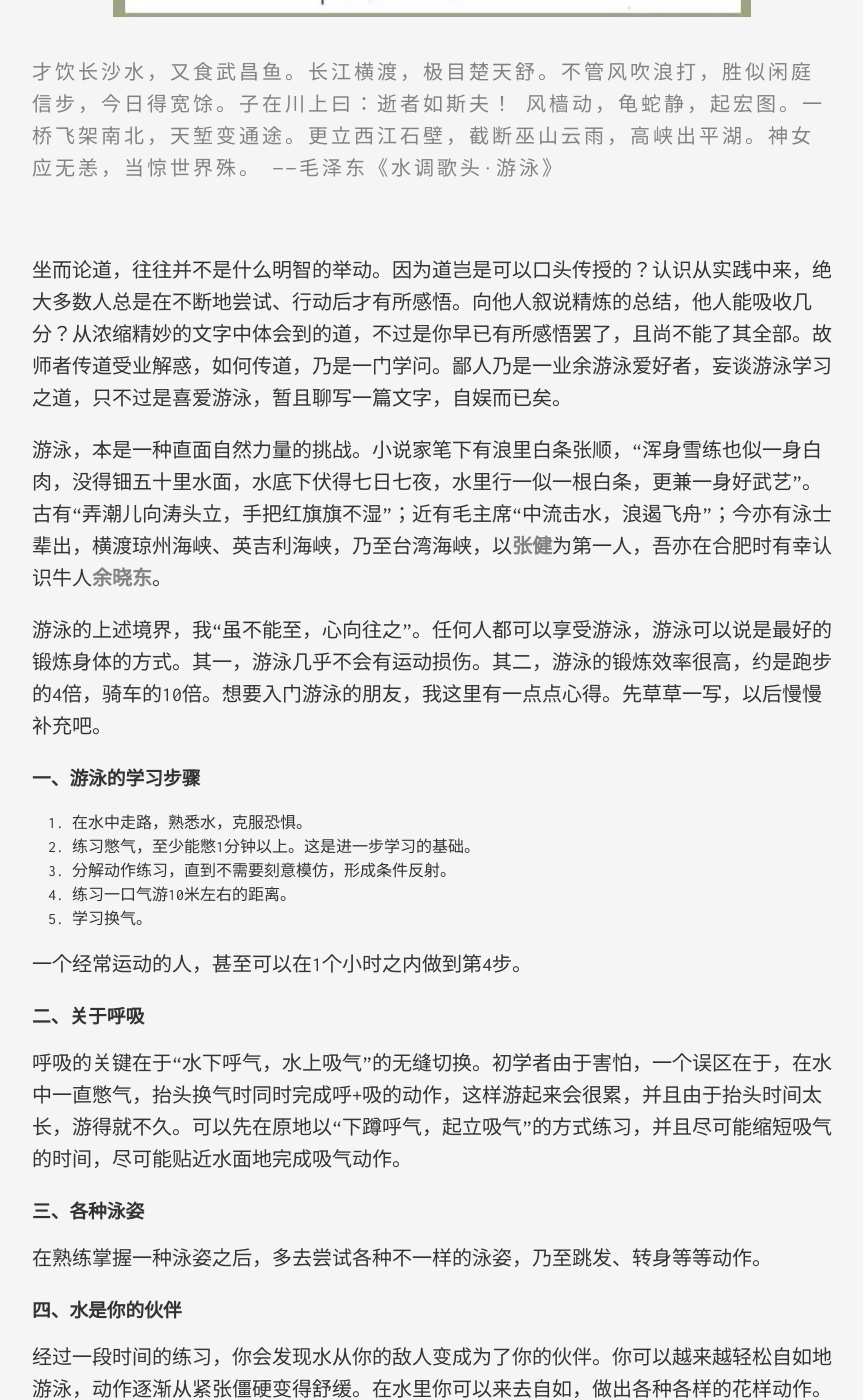
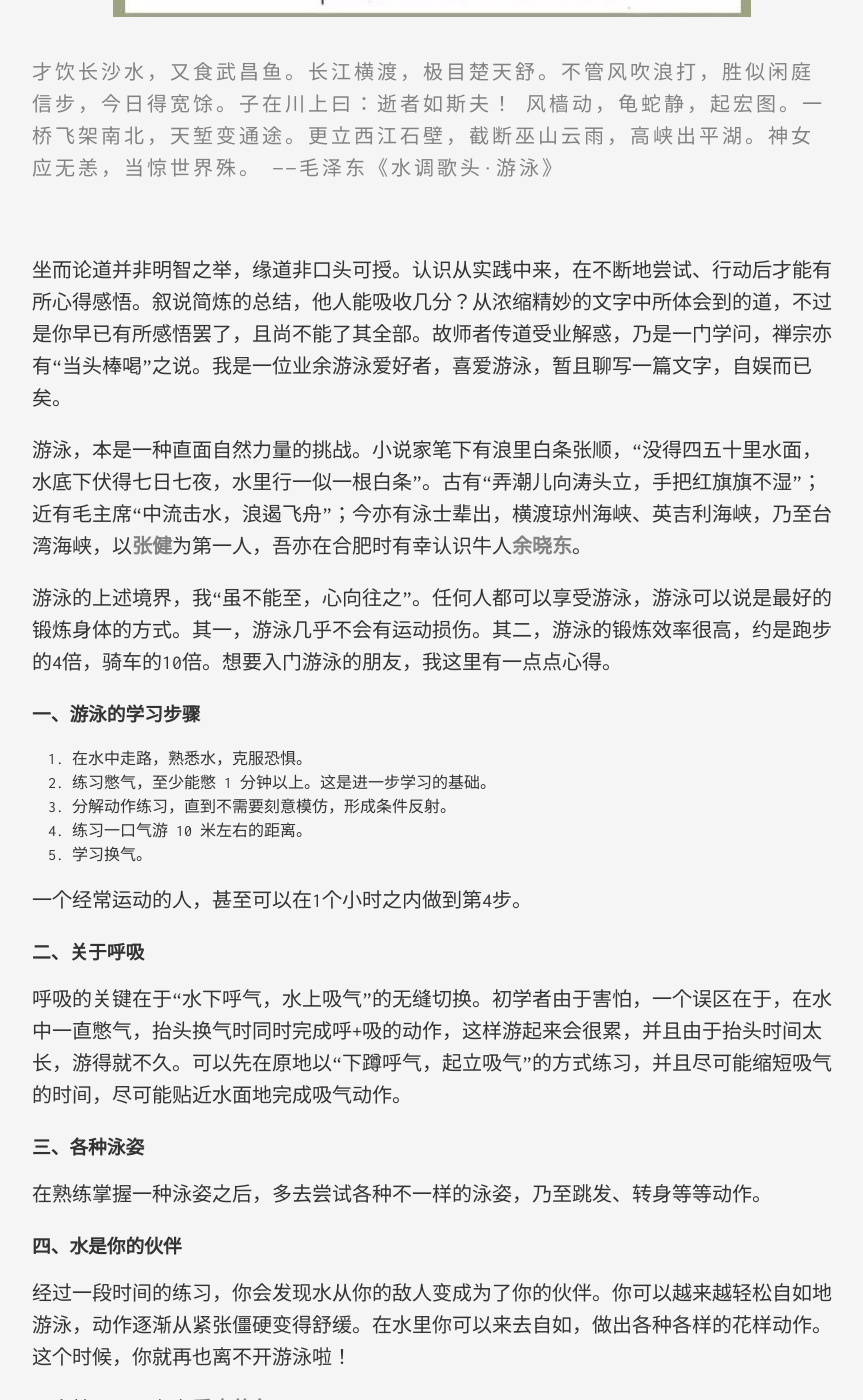
Before and after one commit to vainPointer/vainPointer.github.io, a Jekyll site: the page built from _posts/2018-04-11-the-beginners-swimming-guide.markdown, in a window 1280 px wide and 1400 px high, scrolled down 788 px. Shown: the whole window, without its empty margins (208-1071 px from the left). Built offline with Jekyll 4.4.1, drawn with Linux system fonts in a browser that asks for light colours.

Commit message:
The beginner's swimming guide

```diff
--- a/_posts/2018-04-11-the-beginners-swimming-guide.markdown
+++ b/_posts/2018-04-11-the-beginners-swimming-guide.markdown
@@ -14,18 +14,18 @@ categories: [hobby]
 >
 > ——毛泽东《水调歌头·游泳》
 
-坐而论道，往往并不是什么明智的举动。因为道岂是可以口头传授的？认识从实践中来，绝大多数人总是在不断地尝试、行动后才有所感悟。向他人叙说精炼的总结，他人能吸收几分？从浓缩精妙的文字中体会到的道，不过是你早已有所感悟罢了，且尚不能了其全部。故师者传道受业解惑，如何传道，乃是一门学问。鄙人乃是一业余游泳爱好者，妄谈游泳学习之道，只不过是喜爱游泳，暂且聊写一篇文字，自娱而已矣。
+坐而论道并非明智之举，缘道非口头可授。认识从实践中来，在不断地尝试、行动后才能有所心得感悟。叙说简炼的总结，他人能吸收几分？从浓缩精妙的文字中所体会到的道，不过是你早已有所感悟罢了，且尚不能了其全部。故师者传道受业解惑，乃是一门学问，禅宗亦有“当头棒喝”之说。我是一位业余游泳爱好者，喜爱游泳，暂且聊写一篇文字，自娱而已矣。
 
-游泳，本是一种直面自然力量的挑战。小说家笔下有浪里白条张顺，“浑身雪练也似一身白肉，没得钿五十里水面，水底下伏得七日七夜，水里行一似一根白条，更兼一身好武艺”。古有“弄潮儿向涛头立，手把红旗旗不湿”；近有毛主席“中流击水，浪遏飞舟”；今亦有泳士辈出，横渡琼州海峡、英吉利海峡，乃至台湾海峡，以[张健](https://baike.baidu.com/item/%E5%BC%A0%E5%81%A5/1600)为第一人，吾亦在合肥时有幸认识牛人[余晓东](http://www.sohu.com/a/151092627_391402)。
+游泳，本是一种直面自然力量的挑战。小说家笔下有浪里白条张顺，“没得四五十里水面，水底下伏得七日七夜，水里行一似一根白条”。古有“弄潮儿向涛头立，手把红旗旗不湿”；近有毛主席“中流击水，浪遏飞舟”；今亦有泳士辈出，横渡琼州海峡、英吉利海峡，乃至台湾海峡，以[张健](https://baike.baidu.com/item/%E5%BC%A0%E5%81%A5/1600)为第一人，吾亦在合肥时有幸认识牛人[余晓东](http://www.sohu.com/a/151092627_391402)。
 
-游泳的上述境界，我“虽不能至，心向往之”。任何人都可以享受游泳，游泳可以说是最好的锻炼身体的方式。其一，游泳几乎不会有运动损伤。其二，游泳的锻炼效率很高，约是跑步的4倍，骑车的10倍。想要入门游泳的朋友，我这里有一点点心得。先草草一写，以后慢慢补充吧。
+游泳的上述境界，我“虽不能至，心向往之”。任何人都可以享受游泳，游泳可以说是最好的锻炼身体的方式。其一，游泳几乎不会有运动损伤。其二，游泳的锻炼效率很高，约是跑步的4倍，骑车的10倍。想要入门游泳的朋友，我这里有一点点心得。
 
 ### 一、游泳的学习步骤
 
 1. 在水中走路，熟悉水，克服恐惧。
-2. 练习憋气，至少能憋1分钟以上。这是进一步学习的基础。
+2. 练习憋气，至少能憋 1 分钟以上。这是进一步学习的基础。
 3. 分解动作练习，直到不需要刻意模仿，形成条件反射。
-4. 练习一口气游10米左右的距离。
+4. 练习一口气游 10 米左右的距离。
 5. 学习换气。
 
 一个经常运动的人，甚至可以在1个小时之内做到第4步。
@@ -42,5 +42,4 @@ categories: [hobby]
 
 经过一段时间的练习，你会发现水从你的敌人变成为了你的伙伴。你可以越来越轻松自如地游泳，动作逐渐从紧张僵硬变得舒缓。在水里你可以来去自如，做出各种各样的花样动作。这个时候，你就再也离不开游泳啦！
 
-
 更多技巧可以参考[爱水的鱼](https://www.zhihu.com/people/waterfetish/posts)
```
